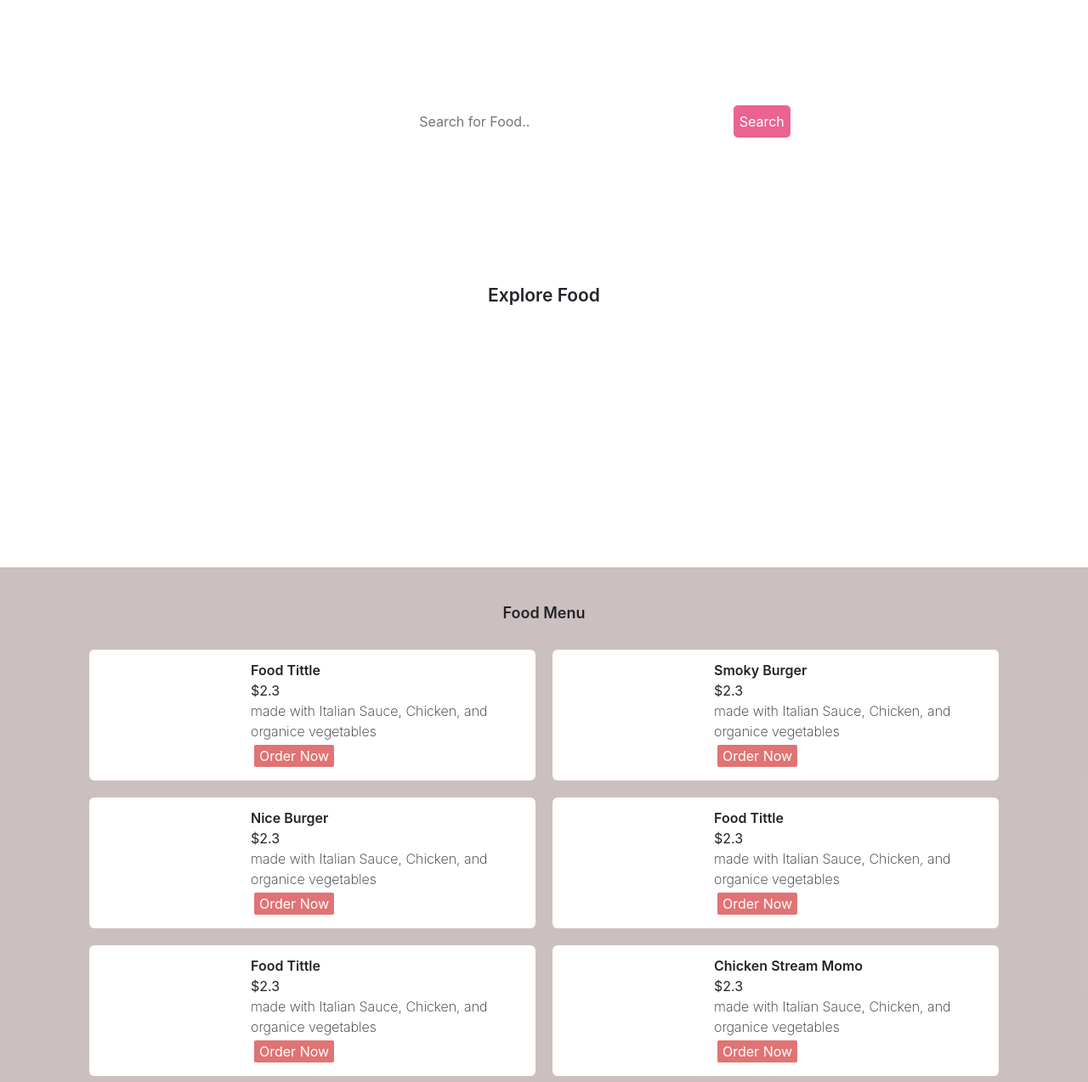
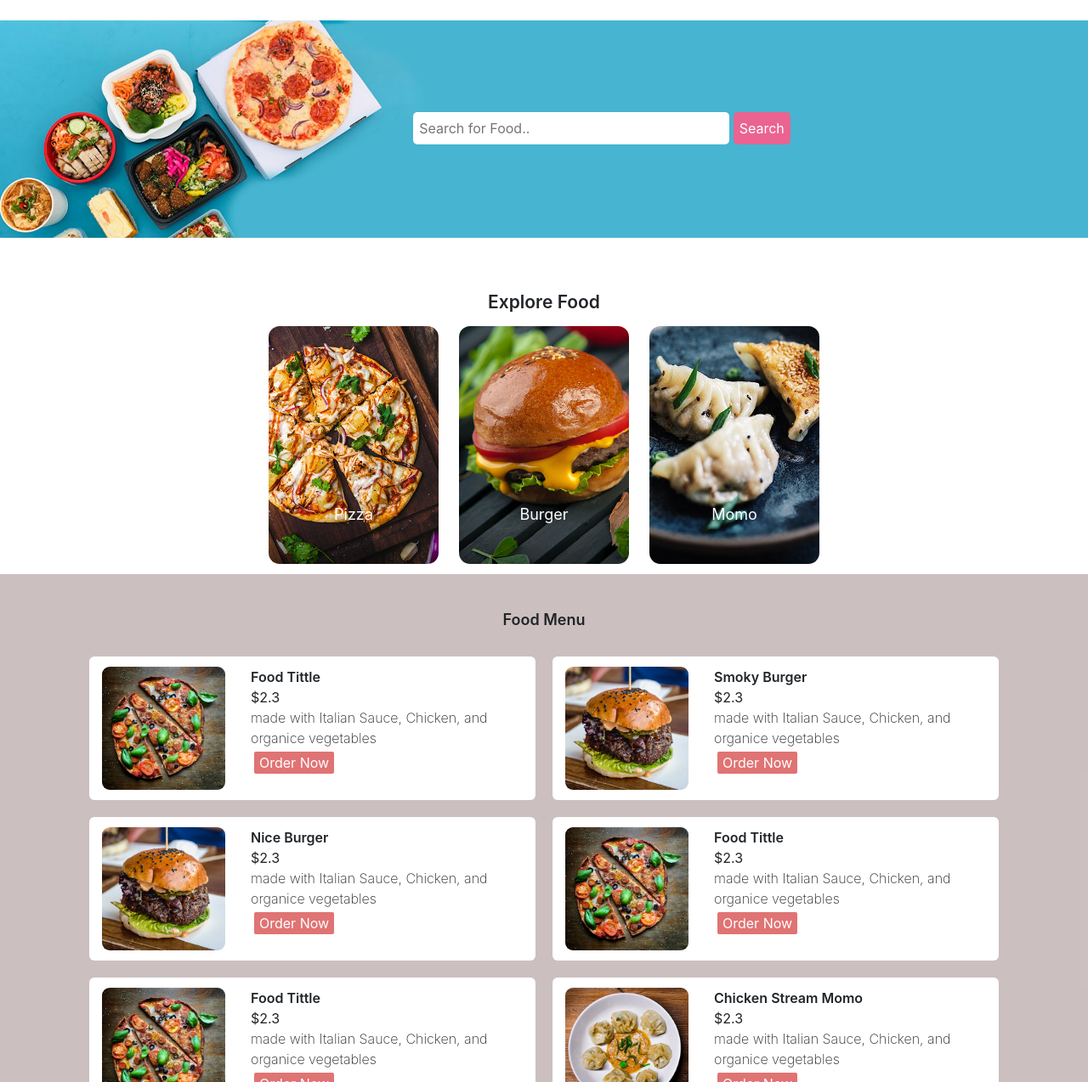
Before and after one commit to lephuongtrang45678/Restaurant, a plain HTML site: page index.html in a window 1280 px wide. Shown: the part 106-1380 px from the top of the page at 85% size. Drawn offline with nearby package versions, Linux system fonts and the light colour scheme.

Commit message:
restaurant

```diff
--- a/index.html
+++ b/index.html
@@ -14,7 +14,7 @@
 <body>
     <div class="nav-header">
         <div class="logo-header">
-            <a class="" href="#" class="logo-header-img"><img src="img_res/logo.png" alt=""></a>
+            <a class="" href="#" class="logo-header-img"><img src="img-res/logo.png" alt=""></a>
         </div>
         <div class="nav-header-left">
             <ul class="nav_min">
@@ -68,7 +68,7 @@
                 <div class="menu-min">
                     <div class="col menu-detail">
                         <div class="row ">
-                            <div class="col-4"><img src="./img_res/menu-pizza.jpg" alt="" class="img-fluid menu-img"></div>
+                            <div class="col-4"><img src="./img-res/menu-pizza.jpg" alt="" class="img-fluid menu-img"></div>
                             <div class="col-8">
                                 <div class="menu-mane-food">Food Tittle</div>
                                 <div class="menu-money">$2.3</div>
@@ -81,7 +81,7 @@
                     </div>
                     <div class="col menu-detail">
                         <div class="row ">
-                            <div class="col-4"><img src="./img_res/menu-burger.jpg" alt="" class="img-fluid menu-img"></div>
+                            <div class="col-4"><img src="./img-res/menu-burger.jpg" alt="" class="img-fluid menu-img"></div>
                             <div class="col-8">
                                 <div class="menu-mane-food">Smoky Burger</div>
                                 <div class="menu-money">$2.3</div>
@@ -96,7 +96,7 @@
                 <div class="menu-min">
                     <div class="col menu-detail ">
                         <div class="row">
-                            <div class="col-4"><img src="./img_res/menu-burger.jpg" alt="" class="img-fluid menu-img"></div>
+                            <div class="col-4"><img src="./img-res/menu-burger.jpg" alt="" class="img-fluid menu-img"></div>
                             <div class="col-8">
                                 <div class="menu-mane-food">Nice Burger</div>
                                 <div class="menu-money">$2.3</div>
@@ -109,7 +109,7 @@
                     </div>
                     <div class="col menu-detail ">
                         <div class="row">
-                            <div class="col-4"><img src="./img_res/menu-pizza.jpg" alt="" class="img-fluid menu-img"></div>
+                            <div class="col-4"><img src="./img-res/menu-pizza.jpg" alt="" class="img-fluid menu-img"></div>
                             <div class="col-8">
                                 <div class="menu-mane-food">Food Tittle</div>
                                 <div class="menu-money">$2.3</div>
@@ -124,7 +124,7 @@
                 <div class="menu-min">
                     <div class="col menu-detail ">
                         <div class="row">
-                            <div class="col-4"><img src="./img_res/menu-pizza.jpg" alt="" class="img-fluid menu-img"></div>
+                            <div class="col-4"><img src="./img-res/menu-pizza.jpg" alt="" class="img-fluid menu-img"></div>
                             <div class="col-8">
                                 <div class="menu-mane-food">Food Tittle</div>
                                 <div class="menu-money">$2.3</div>
@@ -137,7 +137,7 @@
                     </div>
                     <div class="col menu-detail ">
                         <div class="row">
-                            <div class="col-4"><img src="./img_res/menu-momo.jpg" alt="" class="img-fluid menu-img"></div>
+                            <div class="col-4"><img src="./img-res/menu-momo.jpg" alt="" class="img-fluid menu-img"></div>
                             <div class="col-8">
                                 <div class="menu-mane-food">Chicken Stream Momo</div>
                                 <div class="menu-money">$2.3</div>
--- a/main.css
+++ b/main.css
@@ -24,7 +24,7 @@
 .search_header {
     width: 100%;
     height: 256px;
-    background-image: url(img_res/bg.jpg);
+    background-image: url(img-res/bg.jpg);
     background-size: cover;
     margin-top: 40px;
     display: flex;
@@ -65,7 +65,7 @@
 }
 
 .explore-bg1 {
-    background-image: url("./img_res/pizza.jpg");
+    background-image: url("./img-res/pizza.jpg");
     background-size: cover;
     width: 200px;
     height: 280px;
@@ -74,7 +74,7 @@
 }
 
 .explore-bg2 {
-    background-image: url("./img_res/burger.jpg");
+    background-image: url("./img-res/burger.jpg");
     background-size: cover;
     width: 200px;
     height: 280px;
@@ -84,7 +84,7 @@
 
 .explore-bg3 {
     background-size: cover;
-    background-image: url("./img_res/momo.jpg");
+    background-image: url("./img-res/momo.jpg");
     width: 200px;
     height: 280px;
     margin: 12px;
@@ -178,7 +178,7 @@
 }
 
 .order-body {
-    background-image: url("./img_res/bg-order.jpg");
+    background-image: url("./img-res/bg-order.jpg");
     background-size: contain;
     background-repeat: no-repeat;
     margin-top: 20px;
```
Also changed, not shown: Food.html (+7 -7 lines), categories.html (+1 -1 lines), order.html (+2 -2 lines).
